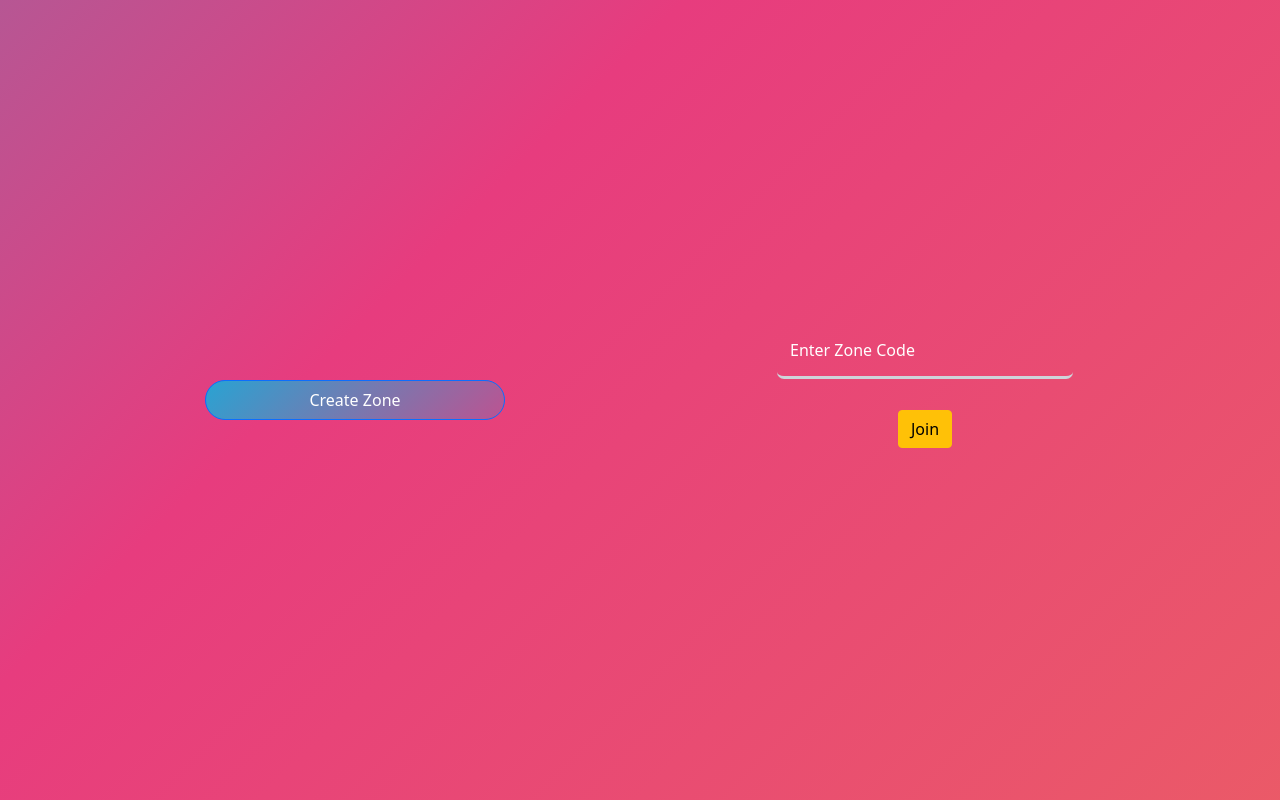
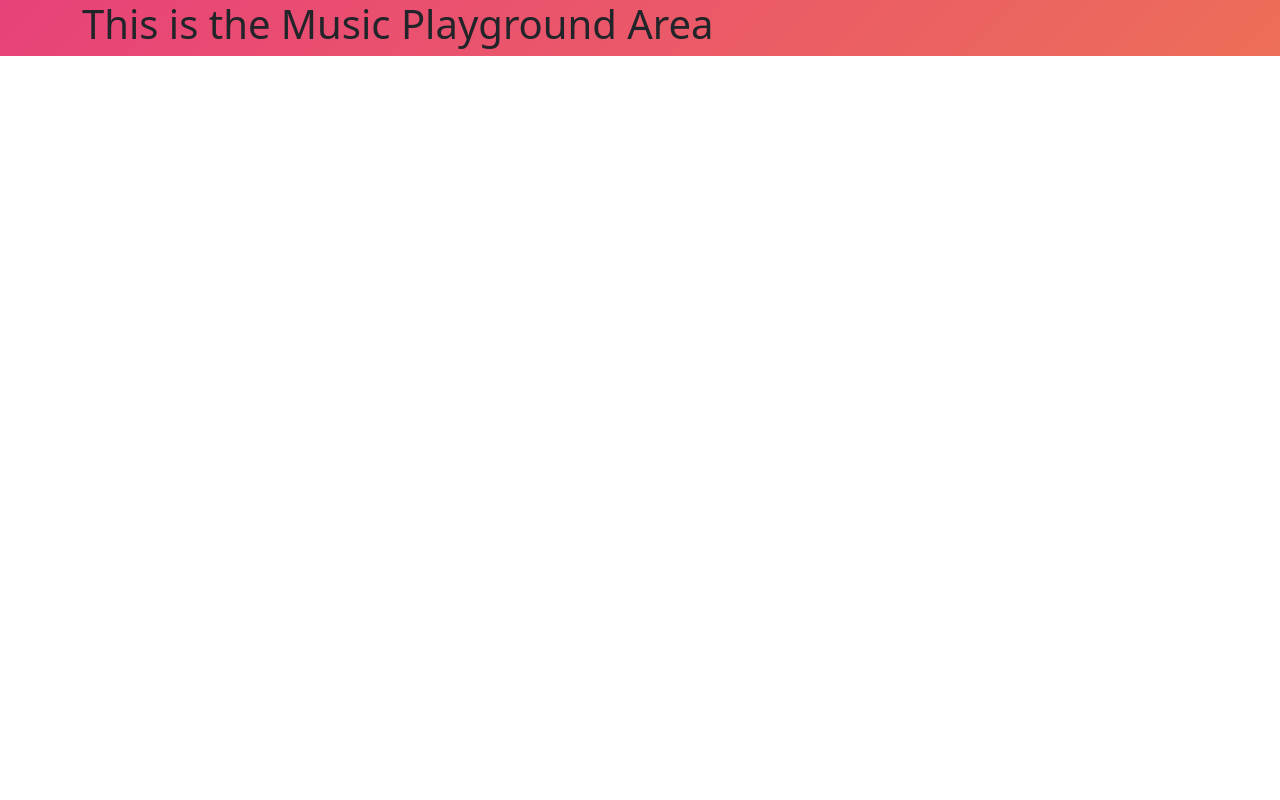
Before and after one commit to mohitCodepy/lynkme, a React (Create React App) app in the folder frontend_lynkme/: page /music-playground/1 in a window 1280 px wide. Built offline with nearby package versions, Linux system fonts and the light colour scheme.

Commit message:
component shifting

```diff
--- a/frontend_lynkme/package.json
+++ b/frontend_lynkme/package.json
@@ -11,6 +11,7 @@
     "react": "^17.0.2",
     "react-bootstrap": "^2.0.3",
     "react-dom": "^17.0.2",
+    "react-router-dom": "^6.2.1",
     "react-scripts": "4.0.3",
     "react-spring": "^9.3.2",
     "web-vitals": "^1.1.2"
--- a/frontend_lynkme/src/App.js
+++ b/frontend_lynkme/src/App.js
@@ -1,59 +1,24 @@
 
 
 import "./App.css";
-import ChooseZone from "./components/ChooseZone";
 import "bootstrap/dist/css/bootstrap.min.css";
-import CreateZone from "./components/CreateZone";
-import JoinZone from "./components/JoinZone";
-// import DummyDiv from "./components/DummyDiv";
-import {animated, useTransition} from 'react-spring';
-import { useState } from "react";
+import { BrowserRouter, Routes, Route } from 'react-router-dom'
+import PlayGround from "./components/PlayGround";
+import HomePage from './components/HomePage';
 
 function App() {
-  const [showCreate, setshowCreate] = useState(false)
-  // const [showJoin, setshowJoin] = useState(false)
-
-  window.BACKEND_URL = process.env.REACT_APP_BACKEND_URL;
-  const Createtransition = useTransition(showCreate, {
-    from : {position: 'absolute', opacity : 0, x : 200, y : 300, overflow : 'hidden'},
-    enter : {opacity : 1, x : 0, y : 0},
-    leave : {opacity : 0, x : 200, y : -300},
-    trail: 300
-  })
-  // const Jointransition = useTransition(showJoin, {
-  //   from : {opacity : 0, x : 150, y : 150},
-  //   enter : {opacity : 1, x : 0, y : 0},
-  //   leave : {opacity : 0, x : 200, y : -150}
-  // })
-
 
   return (
-    <>
-      <div className="main">
-        <div className="container">
-          <div className="row flex-column-reverse flex-md-row">
-            <div className="col-md-6 chooose-zone-div overflow-hidden">
-              <ChooseZone setshowCreate = {setshowCreate} showCreate={showCreate}/>
-              </div>
-              {/* <div className="col-md-6 col-sm-12 upper-div justify-content-center d-flex align-items-center">
-              { transition((style, item) =>
-                item ? <animated.div style={style}> <DummyDiv /> </animated.div> : ''
-              )}
-              </div>  */}
-              <div className="col-md-6 upper-div justify-content-center d-flex align-items-center overflow-hidden">
-                {Createtransition((style, item) =>
-                  item ? <animated.div style={style}> <CreateZone /> </animated.div> : <animated.div style={style}> <JoinZone /> </animated.div>
-                )}
-              </div>
-              {/* <div className="col-md-6 col-sm-12 upper-div justify-content-center d-flex align-items-center" >
-                {Jointransition((style, item1) =>
-                  item1 ? <animated.div style={style}> <JoinZone /> </animated.div> : ''
-                )}
-              </div> */}
-          </div>
-        </div>
+    <div className="main">
+      <div className="container">
+        <BrowserRouter>
+          <Routes>
+            <Route path="/" element={<HomePage />} />
+            <Route path="music-playground/:code" element={<PlayGround />} />
+          </Routes>
+        </BrowserRouter>
       </div>
-    </>
+    </div>
   );
 }
 
--- a/frontend_lynkme/src/components/CreateZone.js
+++ b/frontend_lynkme/src/components/CreateZone.js
@@ -42,7 +42,6 @@ export default class CreateZone extends Component {
                                     type='radio'
                                     id='get_can_pause'
                                     onChange={this.playOption}
-
                                 />
                             </Col>
                             <Col sm="6 text-end">
--- /dev/null
+++ b/frontend_lynkme/src/components/HomePage.js
@@ -0,0 +1,32 @@
+
+
+import React from 'react'
+import ChooseZone from "./ChooseZone";
+import CreateZone from "./CreateZone";
+import JoinZone from "./JoinZone";
+import { animated, useTransition } from 'react-spring';
+import { useState } from "react";
+
+export default function HomePage() {
+    const [showCreate, setshowCreate] = useState(false)
+    window.BACKEND_URL = process.env.REACT_APP_BACKEND_URL;
+    const Createtransition = useTransition(showCreate, {
+        from: { position: 'absolute', opacity: 0, x: 200, y: 300, overflow: 'hidden' },
+        enter: { opacity: 1, x: 0, y: 0 },
+        leave: { opacity: 0, x: 200, y: -300 },
+        trail: 300
+    })
+
+    return (
+        <div className="row flex-column-reverse flex-md-row">
+            <div className="col-md-6 chooose-zone-div overflow-hidden">
+                <ChooseZone setshowCreate={setshowCreate} showCreate={showCreate} />
+            </div>
+            <div className="col-md-6 upper-div justify-content-center d-flex align-items-center overflow-hidden">
+                {Createtransition((style, item) =>
+                    item ? <animated.div style={style}> <CreateZone /> </animated.div> : <animated.div style={style}> <JoinZone /> </animated.div>
+                )}
+            </div>
+        </div>
+    );
+}
--- /dev/null
+++ b/frontend_lynkme/src/components/PlayGround.js
@@ -0,0 +1,9 @@
+import React from 'react'
+
+export default function PlayGround() {
+    return (
+        <div>
+            <h1>This is the Music Playground Area</h1>
+        </div>
+    )
+}
--- a/frontend_lynkme/src/index.js
+++ b/frontend_lynkme/src/index.js
@@ -3,14 +3,10 @@ import ReactDOM from 'react-dom';
 import './index.css';
 import App from './App';
 import reportWebVitals from './reportWebVitals';
-import { BrowserRouter as Router} from "react-router-dom";
-
 
 ReactDOM.render(
   <React.StrictMode>
-  <Router>
-    <App />
-  </Router>
+      <App />
   </React.StrictMode>
   ,
   document.getElementById('root')
```
Also changed, not shown: frontend_lynkme/src/components/TestApi.js (added, +25 -0 lines), 1 other file (tests, documents, lock files or other folders).
